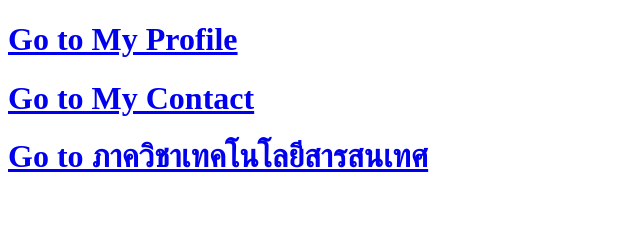
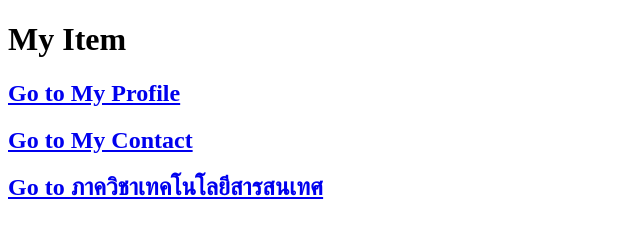
Before and after one commit to Phalakorn223/HW3-Link-Webpage-with-HTML, a plain HTML site: page myitem.html in a window 1280 px wide. Shown: the whole page, without its empty margins (0-640 px from the left). Drawn offline with Linux system fonts and the light colour scheme.

Commit message:
HW3 : Link Webpage with HTML

```diff
--- a/myitem.html
+++ b/myitem.html
@@ -6,8 +6,9 @@
     <title>My Item</title>
 </head>
 <body>
-    <h1><a href="myprofile.html">Go to My Profile</a></h1>
-    <h1><a href="mycontact.html">Go to My Contact</a></h1>
-    <h1><a href="https://sites.google.com/fitm.kmutnb.ac.th/fitmopenhouse/dept/IT" target="_blank">Go to ภาควิชาเทคโนโลยีสารสนเทศ</a></h1>
+    <h1>My Item</h1>
+    <h2><a href="myprofile.html">Go to My Profile</a></h2>
+    <h2><a href="mycontact.html">Go to My Contact</a></h2>
+    <h2><a href="https://sites.google.com/fitm.kmutnb.ac.th/fitmopenhouse/dept/IT" target="_blank">Go to ภาควิชาเทคโนโลยีสารสนเทศ</a></h2>
 </body>
 </html>
```
Also changed, not shown: mycontact.html (+4 -3 lines), myprofile.html (+4 -3 lines).
